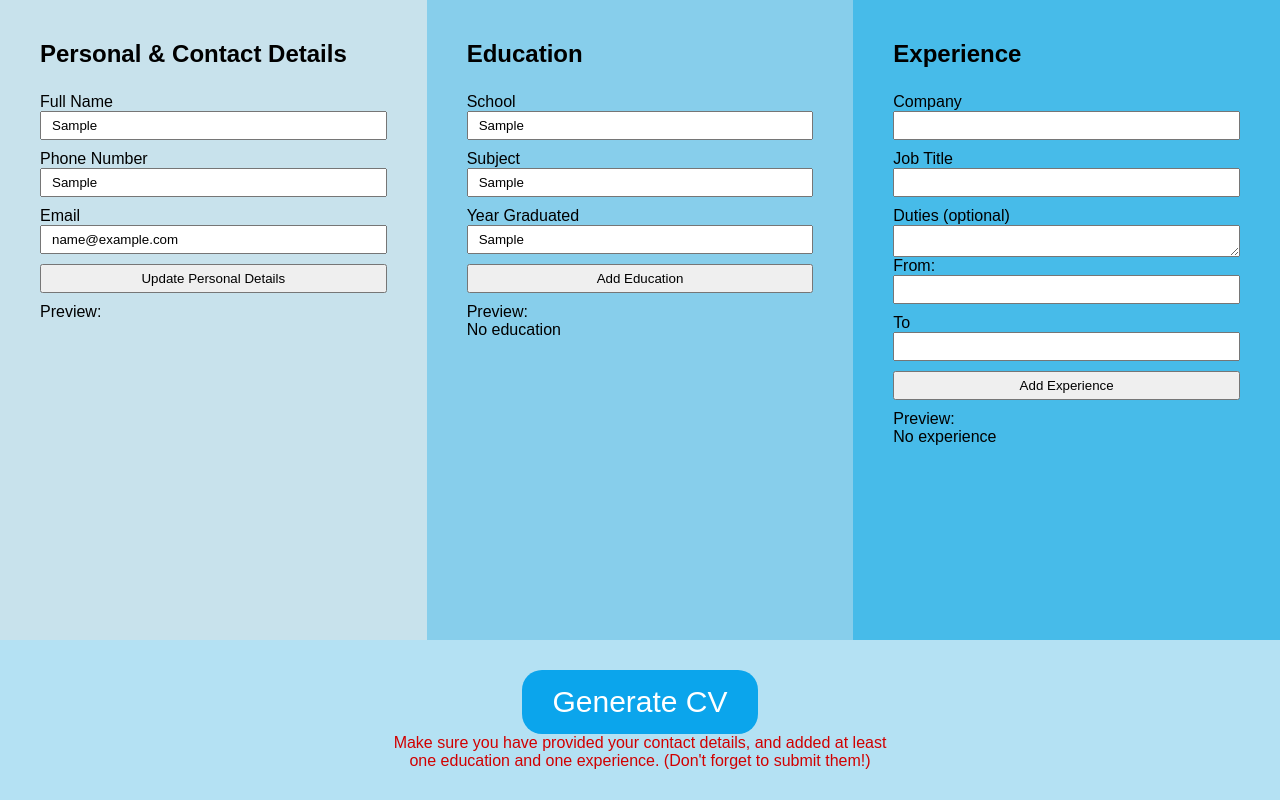
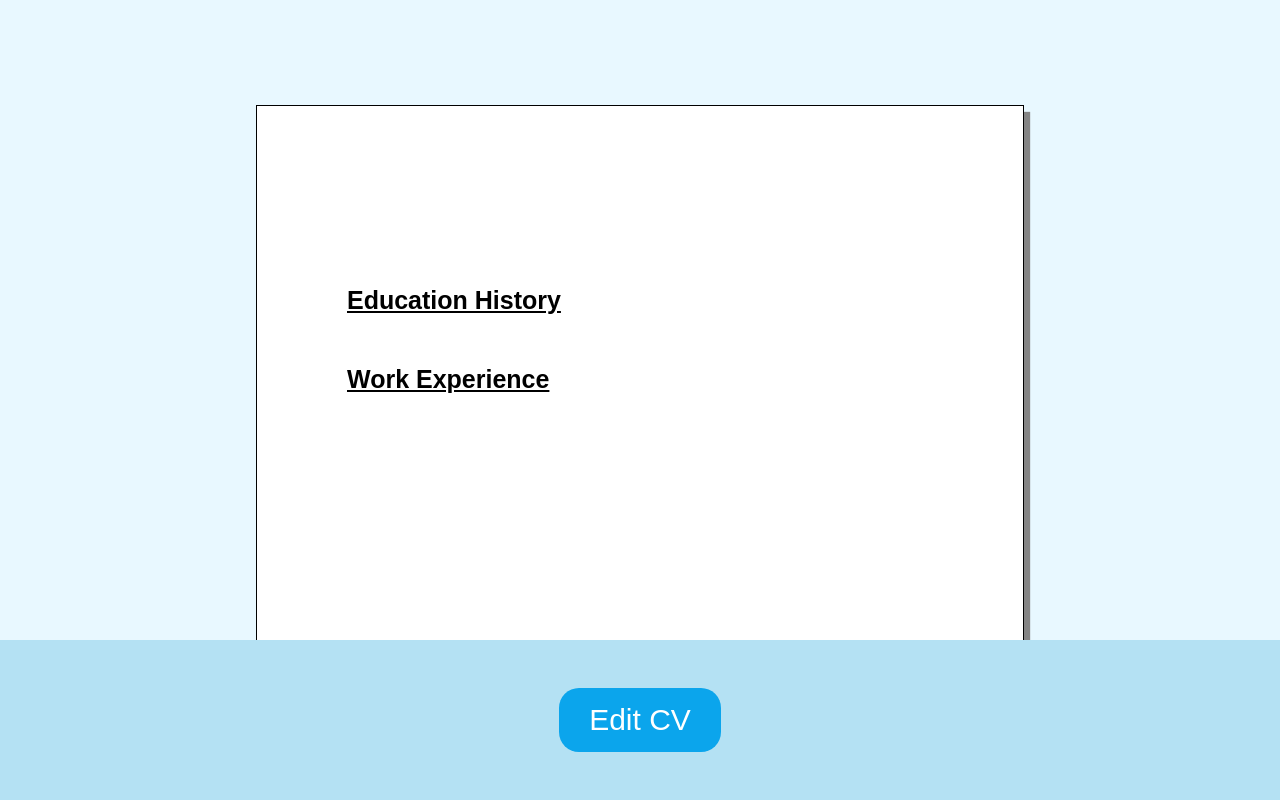
Before and after one commit to dhillman1989/cv-project, a React (Create React App) app: page / in a window 1280 px wide. Both pictures are taken after typing "Sample", "Sample", "name@example.com", "Sample", "Sample", "Sample" into the empty fields and a click on the button "Generate CV". Shown: the top 800 px of the page. Built offline with nearby package versions, Linux system fonts and the light colour scheme.

Commit message:
start styling CV, added extra form fields for profile and exp/edu descriptions

```diff
--- a/src/App.js
+++ b/src/App.js
@@ -19,12 +19,15 @@ class App extends Component {
       fullName: "",
       phone: "",
       email: "",
+      profile: "",
+      profileInput: "",
       fullNameInput: "",
       phoneInput: "",
       emailInput: "",
       education: [],
       experience: [],
       schoolInput: "",
+      eduDescInput: "",
       subjectInput: "",
       graduationYearInput: "",
       companyInput: "",
@@ -45,6 +48,7 @@ class App extends Component {
       fullName: this.state.fullNameInput,
       phone: this.state.phoneInput,
       email: this.state.emailInput,
+      profile: this.state.profileInput,
     });
   };
 
@@ -58,6 +62,7 @@ class App extends Component {
           school: this.state.schoolInput,
           subject: this.state.subjectInput,
           year: this.state.graduationYearInput,
+          desc: this.state.eduDescInput,
         },
       ],
     });
@@ -65,6 +70,7 @@ class App extends Component {
       schoolInput: "",
       subjectInput: "",
       graduationYearInput: "",
+      eduDescInput: "",
     });
   };
 
@@ -105,17 +111,18 @@ class App extends Component {
   };
 
   toggleMode = () => {
-    if (
-      this.state.fullName.length &&
-      this.state.phone.length &&
-      this.state.education.length &&
-      this.state.email.length &&
-      this.state.experience.length
-    ) {
-      this.setState({ showCV: !this.state.showCV, showWarning: false });
-    } else {
-      this.setState({ showWarning: true });
-    }
+    // if (
+    //   this.state.fullName.length &&
+    //   this.state.phone.length &&
+    //   this.state.education.length &&
+    //   this.state.email.length &&
+    //   this.state.experience.length
+    // ) {
+    //   this.setState({ showCV: !this.state.showCV, showWarning: false });
+    // } else {
+    //   this.setState({ showWarning: true });
+    // }
+    this.setState({ showCV: !this.state.showCV, showWarning: false });
   };
 
   render() {
@@ -125,6 +132,8 @@ class App extends Component {
       fullName,
       email,
       phone,
+      profile,
+      profileInput,
       fullNameInput,
       phoneInput,
       emailInput,
@@ -137,10 +146,21 @@ class App extends Component {
       yearFromInput,
       yearToInput,
       education,
+      eduDescInput,
       experience,
     } = this.state;
-    const personalInputs = { fullNameInput, phoneInput, emailInput };
-    const educationInputs = { schoolInput, subjectInput, graduationYearInput };
+    const personalInputs = {
+      fullNameInput,
+      phoneInput,
+      emailInput,
+      profileInput,
+    };
+    const educationInputs = {
+      schoolInput,
+      subjectInput,
+      eduDescInput,
+      graduationYearInput,
+    };
     const experienceInputs = {
       companyInput,
       jobTitleInput,
@@ -157,7 +177,7 @@ class App extends Component {
           <Fragment>
             <PersonalForm
               formInputs={personalInputs}
-              personal={{ fullName, email, phone }}
+              personal={{ fullName, email, phone, profile }}
               changeInput={this.changeInput}
               onSubmitPersonal={this.onSubmitPersonal}
             />
@@ -165,6 +185,7 @@ class App extends Component {
               education={education}
               formInputs={educationInputs}
               changeInput={this.changeInput}
+              eduDescInput={eduDescInput}
               onSubmitEducation={this.onSubmitEducation}
               deleteEducation={this.deleteEducation}
             />
@@ -175,19 +196,20 @@ class App extends Component {
               onSubmitExperience={this.onSubmitExperience}
               deleteExperience={this.deleteExperience}
             />
-            <ShowCvControl
-              toggleMode={this.toggleMode}
-              showWarning={showWarning}
-            />
           </Fragment>
         ) : (
           <GenerateCv
-            personal={{ fullName, email, phone }}
+            personal={{ fullName, email, phone, profile }}
             experience={experience}
             education={education}
             toggleMode={this.toggleMode}
           />
         )}
+        <ShowCvControl
+          showCV={showCV}
+          toggleMode={this.toggleMode}
+          showWarning={showWarning}
+        />
       </div>
     );
   }
--- a/src/components/EducationForm.js
+++ b/src/components/EducationForm.js
@@ -13,6 +13,7 @@ class EducationForm extends Component {
     const {
       schoolInput,
       subjectInput,
+      eduDescInput,
       graduationYearInput,
     } = this.props.formInputs;
     const {
@@ -37,6 +38,14 @@ class EducationForm extends Component {
           name="subjectInput"
           id="subjectInput"
           value={subjectInput}
+          onChange={this.changeInput}
+          required
+        />
+        <label htmlFor="eduDescInput">Description</label>
+        <textarea
+          name="eduDescInput"
+          id="eduDescInput"
+          value={eduDescInput}
           onChange={this.changeInput}
           required
         />
--- a/src/components/GenerateCv.js
+++ b/src/components/GenerateCv.js
@@ -1,4 +1,5 @@
 import React, { PureComponent } from "react";
+import "../styles/generateCv.css";
 
 class GenerateCv extends PureComponent {
   constructor(props) {
@@ -9,43 +10,50 @@ class GenerateCv extends PureComponent {
   render() {
     const { personal, education, experience, toggleMode } = this.props;
     return (
-      <div className="cv-page">
-        <div className="cv-page__personal">
+      <div className="generateCv">
+        <div className="generateCv__page">
+          <div className="generateCv__personal">
             <h1>{personal.fullName}</h1>
-          <p className="cv-page__email">{personal.email}</p>
-          <p className="cv-page__phone">{personal.phone}</p>
+            <p className="generateCv__email">{personal.email}</p>
+            <p className="generateCv__phone">{personal.phone}</p>
           </div>
-        <div className="cv-page__education">
+          <div className="generateCv__profile">{personal.profile}</div>
+          <div className="generateCv__education">
+            <h2>Education History</h2>
             <ul>
               {education.length ? (
                 education.map((edu) => (
-                <li key={edu.id} className="cv-page__education-item">
-                  <h2>{edu.school}</h2>
+                  <li key={edu.id} className="generateCv__education-item">
+                    <h3>{edu.school}</h3>
+                    <p className="generateCv__subject">
+                      {edu.subject} - {edu.year}
+                    </p>
+                    <p>{edu.desc}</p>
+                  </li>
+                ))
+              ) : (
+                <li className="generateCv__empty"></li>
+              )}
+            </ul>
+          </div>
+          <div className="generateCv__experience">
+            <h2>Work Experience</h2>
+            <ul>
+              {experience.length ? (
+                experience.map((exp) => (
+                  <li key={exp.id} className="generateCv__experience-item">
+                    <h3>{exp.company}</h3>
+                    <p className="generateCv__jobTitle">{exp.jobTitle}</p>
                     <p>
-                    {edu.subject} - {edu.year}
+                      from {exp.yearFrom} to {exp.yearTo}
                     </p>
                   </li>
                 ))
               ) : (
-              <li className="cv-page__empty"></li>
+                <li className="generateCv__empty"></li>
               )}
             </ul>
           </div>
-        <div className="cv-page__experience">
-          <ul>
-            {experience.length ? (
-              experience.map((exp) => (
-                <li key={exp.id} className="cv-page__experience-item">
-                  <h2>{exp.company}</h2>
-                  <p>
-                    {exp.jobTitle} // {exp.yearFrom} {exp.yearTo}
-                  </p>
-                </li>
-              ))
-            ) : (
-              <li className="cv-page__empty"></li>
-            )}
-          </ul>
         </div>
       </div>
     );
--- a/src/components/PersonalForm.js
+++ b/src/components/PersonalForm.js
@@ -9,7 +9,12 @@ class PersonalForm extends Component {
   }
 
   render() {
-    const { fullNameInput, phoneInput, emailInput } = this.props.formInputs;
+    const {
+      fullNameInput,
+      phoneInput,
+      emailInput,
+      profileInput,
+    } = this.props.formInputs;
     const { personal, onSubmitPersonal, changeInput } = this.props;
     return (
       <form onSubmit={onSubmitPersonal} className="form personalForm">
@@ -27,7 +32,7 @@ class PersonalForm extends Component {
           name="phoneInput"
           id="phoneInput"
           value={phoneInput}
-          onChange={this.changeInput}
+          onChange={changeInput}
           required
           pattern="[0-9]{11}"
         />
@@ -39,6 +44,14 @@ class PersonalForm extends Component {
           onChange={changeInput}
           required
         />
+        <label htmlFor="profileInput">Personal Paragraph</label>
+        <textarea
+          name="profileInput"
+          id="profileInput"
+          value={profileInput}
+          onChange={changeInput}
+          required
+        />
         <button>Update Personal Details</button>
 
         <p>Preview:</p>
@@ -46,6 +59,7 @@ class PersonalForm extends Component {
         <h2>{personal.fullName}</h2>
         <p>{personal.email}</p>
         <p>{personal.phone}</p>
+        <p>{personal.profile}</p>
       </form>
     );
   }
--- a/src/components/ShowCvControl.js
+++ b/src/components/ShowCvControl.js
@@ -8,10 +8,12 @@ class ShowCvControl extends Component {
   }
 
   render() {
-    const { toggleMode, showWarning } = this.props;
+    const { toggleMode, showWarning, showCV } = this.props;
     return (
       <div className="showCvControl">
-        <button onClick={() => toggleMode()}>Generate CV</button>
+        <button onClick={() => toggleMode()}>
+          {showCV ? " Edit CV" : "Generate CV"}
+        </button>
         {showWarning && (
           <p className="showCvControl__warning">
             Make sure you have provided your contact details, and added at least
--- a/src/styles/app.css
+++ b/src/styles/app.css
@@ -4,8 +4,13 @@
   margin: 0;
 }
 
+html {
+  font-size: 62.5%;
+}
+
 body {
   height: 100vh;
+  font-size: 1.6rem;
 }
 
 #App {
--- a/src/styles/educationForm.css
+++ b/src/styles/educationForm.css
@@ -4,7 +4,7 @@
   flex-direction: column;
   justify-content: flex-start;
   width: calc(100vw / 3);
-  height: 80vh;
+  height: 100vh;
   padding: 40px;
 }
 
@@ -17,3 +17,9 @@
   margin-bottom: 10px;
   padding: 5px 10px;
 }
+
+.educationForm textarea {
+  margin-bottom: 10px;
+  height: 50px;
+  resize: none;
+}
--- a/src/styles/experienceForm.css
+++ b/src/styles/experienceForm.css
@@ -4,7 +4,7 @@
   flex-direction: column;
   justify-content: flex-start;
   width: calc(100vw / 3);
-  height: 80vh;
+  height: 100vh;
   padding: 40px;
 }
 
@@ -17,3 +17,8 @@
   margin-bottom: 10px;
   padding: 5px 10px;
 }
+
+.experienceForm textarea {
+  height: 50px;
+  resize: none;
+}
--- /dev/null
+++ b/src/styles/generateCv.css
@@ -0,0 +1,72 @@
+.generateCv {
+  padding: 10vh 0 25vh 0;
+  width: 100vw;
+  background-color: rgb(232, 248, 255);
+}
+
+.generateCv__page {
+  width: 60vw;
+  height: 80vw;
+  border: 1px solid #000;
+  background-color: #fff;
+  box-shadow: 5px 8px 1px 1px rgb(133, 133, 133);
+  margin: 25px auto;
+  padding: 5rem;
+}
+
+.generateCv h1 {
+  text-transform: capitalize;
+  font-size: 6rem;
+}
+
+.generateCv h2 {
+  font-size: 2.5rem;
+  margin-bottom: 2rem;
+  text-decoration: underline;
+  text-transform: capitalize;
+}
+
+.generateCv h3 {
+  font-size: 2rem;
+  text-transform: capitalize;
+}
+
+.generateCv__personal {
+  padding-left: 20px;
+  border-left: 20px solid #000;
+}
+
+.generateCv__email {
+  font-size: 1.8rem;
+  text-transform: capitalize;
+}
+
+.generateCv__phone {
+  font-size: 1.8rem;
+  line-height: 3rem;
+  font-style: italic;
+}
+
+.generateCv__profile {
+  padding: 40px;
+  font-size: 1.8rem;
+}
+
+.generateCv__education,
+.generateCv__experience {
+  padding-left: 40px;
+  margin-top: 5rem;
+}
+
+.generateCv__education-item,
+.generateCv__experience-item {
+  margin-top: 3rem;
+}
+
+.generateCv__subject,
+.generateCv__jobTitle {
+  font-weight: 600;
+  font-style: oblique;
+  font-size: 1.6rem;
+  text-transform: capitalize;
+}
--- a/src/styles/personalForm.css
+++ b/src/styles/personalForm.css
@@ -4,7 +4,7 @@
   flex-direction: column;
   justify-content: flex-start;
   width: calc(100vw / 3);
-  height: 80vh;
+  height: 100vh;
   padding: 40px;
 }
 
@@ -17,3 +17,9 @@
   margin-bottom: 10px;
   padding: 5px 10px;
 }
+
+.personalForm textarea {
+  margin-bottom: 10px;
+  height: 50px;
+  resize: none;
+}
--- a/src/styles/showCvControl.css
+++ b/src/styles/showCvControl.css
@@ -6,6 +6,9 @@
   flex-direction: column;
   align-items: center;
   justify-content: center;
+  position: fixed;
+  bottom: 0;
+  left: 0;
 }
 
 .showCvControl button {
```
Lines whose indentation alone changed are shown as unchanged.
